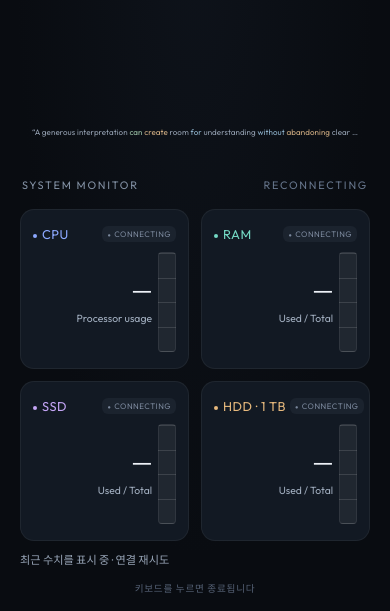
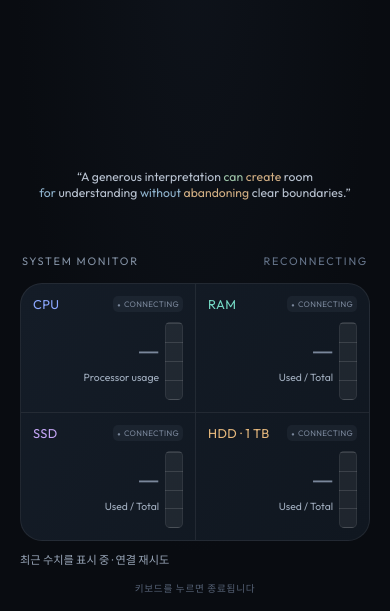
Before and after one commit to savvy773/ubuntu-scr-saver, a website built with Vite: page index.html in a window 390 px wide. Shown: the part 233-844 px from the top of the page. Built offline with nearby package versions, Linux system fonts and the light colour scheme; files whose address does not match are found by name.

Commit message:
Redesign monitoring panel and balance quotes across two lines

```diff
--- a/src/quotes.ts
+++ b/src/quotes.ts
@@ -44,14 +44,39 @@ function fitQuote(element: HTMLElement) {
   }
 }
 
+function quoteSplit(text: string) {
+  const words = text.match(/\S+\s*/g) ?? [];
+  const awkwardEnd = new Set(['a', 'an', 'the', 'of', 'to', 'with', 'in', 'on', 'for', 'and', 'or', 'your', 'their', ...modals, ...helpers]);
+  let best = 0;
+  let bestScore = Infinity;
+  for (let cut = 4; cut <= words.length - 4; cut++) {
+    const first = words.slice(0, cut).join('');
+    const second = words.slice(cut).join('');
+    let score = (first.trim().length - second.trim().length) ** 2;
+    if (/[,;:]$/.test(first.trim())) score -= 80;
+    if (awkwardEnd.has(first.trim().split(/\s+/).at(-1)!.toLowerCase())) score += 180;
+    if (score < bestScore) {
+      bestScore = score;
+      best = first.length;
+    }
+  }
+  return best;
+}
+
 function renderQuote(element: HTMLElement, text: string, verbs: string) {
   const fragment = document.createDocumentFragment();
   const forms = new Set(verbs.split(' '));
   const tokens = text.match(/[A-Za-z]+(?:'[A-Za-z]+)?|[^A-Za-z]+/g) ?? [];
-  const line = document.createElement('span');
-  line.className = 'quote-line';
-  fragment.append(line);
+  const split = quoteSplit(text);
+  const lines = Array.from({ length: 2 }, () => {
+    const line = document.createElement('span');
+    line.className = 'quote-line';
+    fragment.append(line);
+    return line;
+  });
+  let offset = 0;
   for (const [index, token] of tokens.entries()) {
+    const line = lines[offset >= split ? 1 : 0];
     const word = token.toLowerCase();
     let kind = '';
     if (forms.has(word)) kind = isAuxiliary(word, index, tokens, forms) ? 'auxiliary' : 'main-verb';
@@ -65,6 +90,7 @@ function renderQuote(element: HTMLElement, text: string, verbs: string) {
     } else {
       line.append(document.createTextNode(token));
     }
+    offset += token.length;
   }
   element.title = text;
   element.replaceChildren(fragment);
--- a/src/style.css
+++ b/src/style.css
@@ -5,161 +5,144 @@ body {
   background: radial-gradient(ellipse at 50% 20%, #18202d55, transparent 65%), #090c11;
 }
 .screen-grid {
-  width: 100%; max-width: 1660px; height: 100%; margin: 0 auto;
+  width: 100%; max-width: 1600px; height: 100%; margin: 0 auto;
   display: grid; grid-template-rows: minmax(0, 1fr) auto minmax(0, 1fr);
-  gap: clamp(24px, 4vh, 48px);
-  padding: clamp(28px, 6vh, 72px) clamp(24px, 4.5vw, 76px) clamp(28px, 6vh, 72px);
+  gap: clamp(20px, 3vh, 36px);
+  padding: clamp(28px, 6vh, 72px) clamp(24px, 5vw, 80px);
 }
 .panel { min-width: 0; min-height: 0; }
 .panel-heading {
   display: flex; justify-content: space-between; align-items: center; gap: 12px;
-  color: #8290a3; font-size: 0.68rem; font-weight: 400;
-  letter-spacing: 0.16em; line-height: 1.5;
+  color: #8290a3; font-size: 0.68rem; font-weight: 400; letter-spacing: 0.16em; line-height: 1.5;
 }
 .panel-heading > :last-child { white-space: nowrap; color: #65748a; }
 .clock-panel { display: flex; flex-direction: column; justify-content: center; }
 .clock-panel .panel-heading { justify-content: center; gap: 16px; margin-bottom: 20px; }
 .clock-panel .panel-heading > :last-child { border-left: 1px solid #ffffff20; padding-left: 16px; }
-.clock-content {
-  min-width: 0; min-height: 0; padding: 18px 12px;
-  display: flex; justify-content: center; align-items: center; text-align: center;
-}
+.clock-content { min-width: 0; min-height: 0; padding: 18px 12px; display: flex; justify-content: center; align-items: center; text-align: center; }
 .clock-display { max-width: 100%; transition: transform 2.5s ease; }
 .date-row {
   display: flex; flex-wrap: wrap; justify-content: center; align-items: center; gap: 12px;
-  color: #a3afc0; font-size: clamp(0.75rem, 1.1vw, 1rem);
-  letter-spacing: 0.09em; margin-bottom: 24px;
+  color: #a3afc0; font-size: clamp(0.75rem, 1.1vw, 1rem); letter-spacing: 0.09em; margin-bottom: 24px;
 }
 .day-badge { color: #78879b; font-size: 0.8em; white-space: nowrap; }
 .time-row {
-  display: flex; justify-content: center; align-items: baseline;
-  font-family: 'Space Grotesk', monospace;
-  font-size: clamp(3.5rem, min(10vw, 15dvh), 8.5rem);
-  font-weight: 300; font-variant-numeric: tabular-nums;
+  display: flex; justify-content: center; align-items: baseline; font-family: 'Space Grotesk', monospace;
+  font-size: clamp(3.5rem, min(10vw, 15dvh), 8.5rem); font-weight: 300; font-variant-numeric: tabular-nums;
   line-height: 1; letter-spacing: -0.065em; white-space: nowrap;
 }
 .colon { margin: 0 0.04em; color: #758da9; }
-.seconds-wrap {
-  display: inline-flex; flex-direction: column; align-items: flex-start;
-  margin-left: 0.5em; font-size: 0.24em; color: #a8bad2; letter-spacing: -0.02em;
+.seconds-wrap { display: inline-flex; flex-direction: column; align-items: flex-start; margin-left: 0.5em; font-size: 0.24em; color: #a8bad2; letter-spacing: -0.02em; }
+.ampm { font-size: 0.3em; margin-top: 0.7em; letter-spacing: 0.15em; color: #78879b; }
+.progress-bar-container { width: min(220px, 45%); height: 2px; margin: 30px auto 0; border-radius: 2px; overflow: hidden; background: #ffffff09; }
+.progress-bar { height: 100%; background: #829bbf; width: 0; transition: width 1s linear; }
+.quote-content {
+  height: 144px; max-width: 1160px; margin: 0 auto; padding: 12px 24px;
+  display: flex; align-items: center; justify-content: center;
 }
-.ampm { font-size: 0.3em; margin-top: 0.7em; letter-spacing: 0.15em; color: #78879b; }
-.progress-bar-container {
-  width: min(220px, 45%); height: 2px; margin: 30px auto 0;
-  border-radius: 2px; overflow: hidden; background: #ffffff09;
-}
-.progress-bar { height: 100%; background: #829bbf; width: 0; transition: width 1s linear; }
-.monitor-panel { align-self: end; }
-.monitor-panel .panel-heading { margin: 0 2px 16px; }
-#liveLabel.live { color: #8acdb5; }
-#liveLabel.live::before { content: '●'; margin-right: 7px; font-size: 0.65em; }
-.resource-list { display: grid; grid-template-columns: repeat(4, minmax(0, 1fr)); gap: 14px; }
-.resource-card {
-  --severity: #91d7b3;
-  min-width: 0; display: grid; grid-template-columns: minmax(0, 1fr) 36px;
-  grid-template-rows: auto minmax(0, 1fr); align-items: center; gap: 14px 8px; height: clamp(196px, 24vh, 228px); padding: 18px 20px;
-  border: 1px solid #ffffff0e; border-radius: 18px; background: #121923;
-}
-.resource-card[data-level="warning"] { --severity: #edd08c; border-color: #edd08c35; }
-.resource-card[data-level="high"] { --severity: #efa3a3; border-color: #efa3a345; background: #21191e; }
-.resource-card[data-level="offline"] { --severity: #7a879b; }
-.resource-heading { grid-column: 1 / -1; grid-row: 1; display: flex; justify-content: space-between; align-items: center; gap: 8px; }
-.resource-readout { grid-column: 1; grid-row: 2; min-width: 0; text-align: right; }
-.resource-primary { display: flex; align-items: baseline; justify-content: flex-end; flex-wrap: wrap; gap: 8px; }
-.resource-label { color: #8ca8ff; font-size: 1.1rem; font-weight: 500; letter-spacing: 0.12em; white-space: nowrap; }
-.resource-label::before { content: ''; display: inline-block; width: 6px; height: 6px; margin-right: 8px; border-radius: 50%; background: currentColor; vertical-align: 2px; }
-.resource-ram .resource-label { color: #74d9c4; }
-.resource-disk .resource-label { color: #c4a5f5; }
-.resource-hdd .resource-label { color: #e7b97d; }
-.resource-value {
-  color: #edf1f7; font-family: 'Space Grotesk', monospace;
-  font-size: clamp(2rem, 3.2vw, 2.75rem); font-variant-numeric: tabular-nums;
-  line-height: 1.1; letter-spacing: -0.04em;
-}
-.resource-secondary { display: flex; flex-direction: column; align-items: flex-end; gap: 8px; margin-top: 8px; }
-.resource-detail { color: #a0adbe; font-size: 0.875rem; line-height: 1.5; white-space: nowrap; }
-.resource-level { color: var(--severity); font-size: 0.58rem; letter-spacing: 0.06em; white-space: nowrap; padding: 4px 7px; border-radius: 6px; background: color-mix(in srgb, var(--severity) 9%, transparent); }
-.resource-card:is([data-level="warning"], [data-level="high"]) .resource-value { color: var(--severity); }
-.resource-level::before { content: '●'; margin-right: 5px; font-size: 0.7em; }
-.resource-track {
-  grid-column: 2; grid-row: 2; width: 36px; height: 100%; border: 1px solid #ffffff12; border-radius: 6px; overflow: hidden;
-  background: repeating-linear-gradient(to top, transparent 0, transparent calc(25% - 1px), #ffffff20 calc(25% - 1px), #ffffff20 25%), #ffffff10;
-}
-.resource-fill {
-  height: 100%; width: 100%; background: var(--severity);
-  transform: scaleY(var(--usage, 0)); transform-origin: bottom; transition: transform 1s ease;
-}
-.resource-status { min-height: 1em; color: #98a5b7; font-size: 0.7rem; margin-top: 10px; }
-.guide-hint { position: fixed; bottom: 16px; left: 0; width: 100%; text-align: center; font-size: 0.6rem; letter-spacing: 0.08em; color: #566276; }
-.quote-content {
-  height: 80px; display: flex; align-items: center; justify-content: center;
-  padding: 8px 12px;
-}
-.quote { width: 100%; min-width: 0; color: #929eaf; text-align: center; font-size: clamp(1.2rem, 2.5vw, 2.4rem); font-weight: 400; line-height: 1.4; letter-spacing: 0.01em; }
+.quote { width: 100%; min-width: 0; color: #b8c2d0; text-align: center; font-size: clamp(1.6rem, 3vw, 2.8rem); font-weight: 400; line-height: 1.32; letter-spacing: 0.005em; }
 .quote-line { display: block; white-space: nowrap; overflow: hidden; text-overflow: ellipsis; }
 .quote-word { font-weight: 400; }
 .auxiliary { color: #9dc4a8; }
 .main-verb { color: #d1ae83; }
 .connector { color: #b1a3ce; }
 .preposition { color: #8fb3cd; }
+.monitor-panel { align-self: end; width: 100%; max-width: 1240px; margin: 0 auto; }
+.monitor-panel .panel-heading { margin: 0 2px 14px; }
+#liveLabel.live { color: #8acdb5; }
+#liveLabel.live::before { content: '●'; margin-right: 7px; font-size: 0.65em; }
+.resource-list {
+  display: grid; grid-template-columns: repeat(4, minmax(0, 1fr));
+  padding: 22px 4px; border: 1px solid #ffffff12; border-radius: 22px;
+  background: linear-gradient(120deg, #141c27, #101720);
+}
+.resource-card {
+  --severity: #91d7b3;
+  min-width: 0; display: grid; grid-template-columns: minmax(0, 1fr) 44px;
+  grid-template-rows: auto minmax(0, 1fr); align-items: center;
+  height: clamp(168px, 20vh, 184px); padding: 0 20px; gap: 14px 8px;
+}
+.resource-card + .resource-card { border-left: 1px solid #ffffff12; }
+.resource-card[data-level="warning"] { --severity: #edd08c; }
+.resource-card[data-level="high"] { --severity: #efa3a3; }
+.resource-card[data-level="offline"] { --severity: #7a879b; }
+.resource-heading { grid-column: 1 / -1; grid-row: 1; display: flex; justify-content: space-between; align-items: center; gap: 8px; }
+.resource-label { color: #8ca8ff; font-size: 1.15rem; font-weight: 500; letter-spacing: 0.06em; white-space: nowrap; }
+.resource-ram .resource-label { color: #74d9c4; }
+.resource-disk .resource-label { color: #c4a5f5; }
+.resource-hdd .resource-label { color: #e7b97d; }
+.resource-level { color: var(--severity); font-size: 0.58rem; letter-spacing: 0.04em; white-space: nowrap; padding: 4px 6px; border-radius: 5px; background: color-mix(in srgb, var(--severity) 9%, transparent); }
+.resource-level::before { content: '●'; margin-right: 4px; font-size: 0.7em; }
+.resource-readout { grid-column: 1; grid-row: 2; min-width: 0; text-align: right; }
+.resource-primary { display: flex; justify-content: flex-end; align-items: baseline; }
+.resource-value { color: var(--severity); font-family: 'Space Grotesk', monospace; font-size: clamp(2.4rem, 4.4vw, 3.8rem); font-variant-numeric: tabular-nums; line-height: 1.1; letter-spacing: -0.05em; }
+.resource-card:is([data-level="warning"], [data-level="high"]) .resource-value { color: var(--severity); }
+.resource-secondary { display: flex; flex-direction: column; align-items: flex-end; margin-top: 10px; }
+.resource-detail { color: #a0adbe; font-size: 0.8rem; line-height: 1.5; white-space: nowrap; }
+.resource-track {
+  grid-column: 2; grid-row: 2; width: 44px; height: 100%; border: 1px solid #ffffff12; border-radius: 5px; overflow: hidden;
+  background: repeating-linear-gradient(to top, transparent 0, transparent calc(25% - 1px), #ffffff20 calc(25% - 1px), #ffffff20 25%), #ffffff10;
+}
+.resource-fill { height: 100%; width: 100%; background: var(--severity); transform: scaleY(var(--usage, 0)); transform-origin: bottom; transition: transform 1s ease; }
+.resource-status { min-height: 1em; color: #98a5b7; font-size: 0.7rem; margin-top: 10px; }
+.guide-hint { position: fixed; bottom: 16px; left: 0; width: 100%; text-align: center; font-size: 0.6rem; letter-spacing: 0.08em; color: #566276; }
 @media (max-width: 1100px) {
-  .resource-card { padding: 20px 16px; gap: 12px 8px; grid-template-columns: minmax(0, 1fr) 24px; }
-  .resource-track { width: 24px; }
-  .resource-label { font-size: 0.9rem; letter-spacing: 0.06em; }
-  .resource-value { font-size: 1.8rem; }
-  .resource-detail { font-size: 0.72rem; }
+  .resource-card { padding: 0 16px; grid-template-columns: minmax(0, 1fr) 26px; gap: 16px 8px; }
+  .resource-track { width: 26px; }
+  .resource-label { font-size: 0.95rem; }
+  .resource-value { font-size: 2rem; }
+  .resource-detail { font-size: 0.7rem; }
 }
 @media (max-width: 900px) {
   .screen-grid { grid-template-rows: minmax(0, 1fr) auto auto; gap: 16px; padding: 24px 28px 44px; }
-  .resource-list { grid-template-columns: repeat(2, minmax(0, 1fr)); gap: 12px; }
-  .resource-card { height: clamp(132px, 19vh, 160px); padding: 12px 18px; row-gap: 8px; }
-  .resource-primary { flex-wrap: nowrap; }
-  .resource-secondary { gap: 6px; margin-top: 8px; }
-  .resource-detail { font-size: 0.8rem; }
   .clock-panel .panel-heading { display: none; }
-  .clock-content { padding: 8px 12px; }
-  .time-row { font-size: clamp(3.5rem, min(10vw, 10dvh), 8.5rem); }
-  .date-row { margin-bottom: 8px; font-size: 0.7rem; }
-  .progress-bar-container { margin-top: 10px; }
-  .quote-content { height: 56px; }
+  .clock-content { padding: 4px 12px; }
+  .time-row { font-size: clamp(2.5rem, min(10vw, 7dvh), 6rem); }
+  .date-row { margin-bottom: 6px; font-size: 0.7rem; }
+  .progress-bar-container { margin-top: 8px; }
+  .quote-content { height: 104px; padding: 10px 16px; }
+  .quote { font-size: clamp(1.2rem, 3.5vw, 2rem); }
+  .resource-list { grid-template-columns: repeat(2, minmax(0, 1fr)); padding: 0; }
+  .resource-card { height: 128px; padding: 14px 18px; gap: 10px 8px; }
+  .resource-card:nth-child(odd) { border-left: 0; }
+  .resource-card:nth-child(n+3) { border-top: 1px solid #ffffff12; }
+  .resource-value { font-size: 2rem; }
+  .resource-secondary { margin-top: 6px; }
 }
 @media (max-width: 480px) {
   .screen-grid { padding-left: 20px; padding-right: 20px; }
-  .resource-card { gap: 10px 6px; padding: 16px 12px; border-radius: 14px; grid-template-columns: minmax(0, 1fr) 18px; }
-  .resource-track { width: 18px; border-radius: 4px; }
-  .resource-primary { gap: 5px; flex-wrap: wrap; }
+  .resource-card { padding: 12px; grid-template-columns: minmax(0, 1fr) 18px; gap: 10px 6px; }
+  .resource-track { width: 18px; }
   .resource-heading { gap: 4px; }
-  .resource-label { font-size: 0.8rem; letter-spacing: 0.04em; }
-  .resource-label::before { width: 4px; height: 4px; margin-right: 5px; vertical-align: 1px; }
-  .resource-level { padding: 3px 5px; font-size: 0.5rem; }
+  .resource-label { font-size: 0.8rem; letter-spacing: 0.03em; }
+  .resource-level { font-size: 0.5rem; padding: 3px 4px; }
   .resource-level::before { margin-right: 3px; }
-  .resource-value { font-size: 1.5rem; }
+  .resource-value { font-size: 1.6rem; }
   .resource-detail { font-size: 0.65rem; }
   .date-row { gap: 8px; letter-spacing: 0.04em; }
 }
 @media (max-height: 520px) {
   .screen-grid { grid-template-rows: minmax(0, 1fr) auto auto; gap: 8px; padding: 16px 28px 30px; }
   .clock-panel .panel-heading { display: none; }
-  .clock-content { padding: 12px; }
-  .time-row { font-size: clamp(3rem, min(10vw, 16dvh), 5rem); }
-  .date-row { margin-bottom: 8px; font-size: 0.7rem; }
-  .progress-bar-container { margin-top: 12px; }
+  .clock-content { padding: 4px 12px; }
+  .time-row { font-size: clamp(2rem, min(10vw, 11dvh), 5rem); }
+  .date-row { margin-bottom: 6px; font-size: 0.7rem; }
+  .progress-bar-container { margin-top: 8px; }
+  .quote-content { height: 64px; padding: 4px 16px; }
   .monitor-panel .panel-heading { margin-bottom: 8px; font-size: 0.6rem; }
-  .resource-list { grid-template-columns: repeat(4, minmax(0, 1fr)); gap: 8px; }
-  .resource-card { height: 112px; padding: 10px; gap: 4px 6px; grid-template-columns: minmax(0, 1fr) 18px; }
-  .resource-track { width: 18px; border-radius: 4px; }
-  .resource-primary { flex-wrap: wrap; gap: 4px; }
+  .resource-list { grid-template-columns: repeat(4, minmax(0, 1fr)); padding: 0; border-radius: 14px; }
+  .resource-card { height: 114px; padding: 10px; gap: 6px; grid-template-columns: minmax(0, 1fr) 18px; }
+  .resource-card:nth-child(odd) { border-left: 1px solid #ffffff12; }
+  .resource-card:first-child { border-left: 0; }
+  .resource-card:nth-child(n+3) { border-top: 0; }
+  .resource-track { width: 18px; }
+  .resource-heading { gap: 4px; }
+  .resource-label { font-size: 0.6rem; letter-spacing: 0.03em; }
+  .resource-level { font-size: 0.45rem; padding: 3px 4px; }
+  .resource-level::before { margin-right: 3px; }
   .resource-value { font-size: 1.35rem; }
-  .resource-label, .resource-detail { font-size: 0.55rem; }
-  .resource-secondary { gap: 4px; margin-top: 6px; }
-  .resource-heading { gap: 4px; }
-  .resource-label { letter-spacing: 0.04em; }
-  .resource-label::before { width: 4px; height: 4px; margin-right: 5px; vertical-align: 1px; }
-  .resource-level { font-size: 0.5rem; padding: 3px 5px; }
-  .resource-level::before { margin-right: 3px; }
-  .quote-content { height: 32px; padding-top: 4px; padding-bottom: 4px; }
+  .resource-detail { font-size: 0.55rem; }
+  .resource-secondary { margin-top: 6px; }
   .guide-hint { bottom: 8px; }
 }
-@media (prefers-reduced-motion: reduce) {
-  .clock-display, .progress-bar, .resource-fill { transition: none; }
-}
+@media (prefers-reduced-motion: reduce) { .clock-display, .progress-bar, .resource-fill { transition: none; } }
```
Also changed, not shown: README.md, docs/preview.png.
